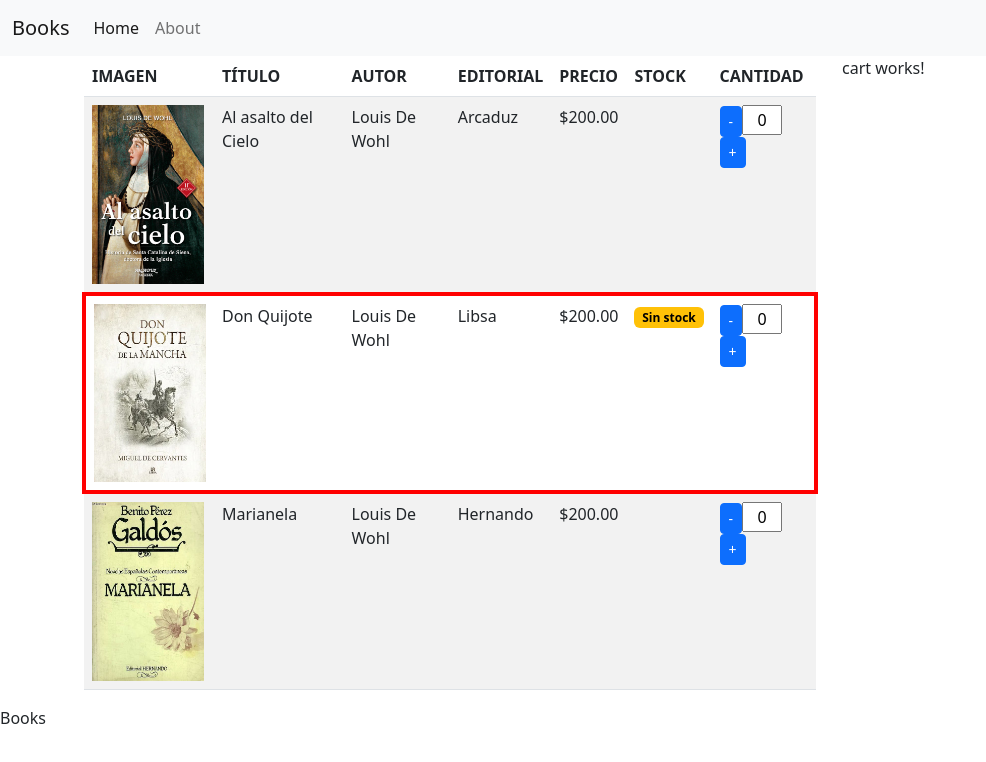
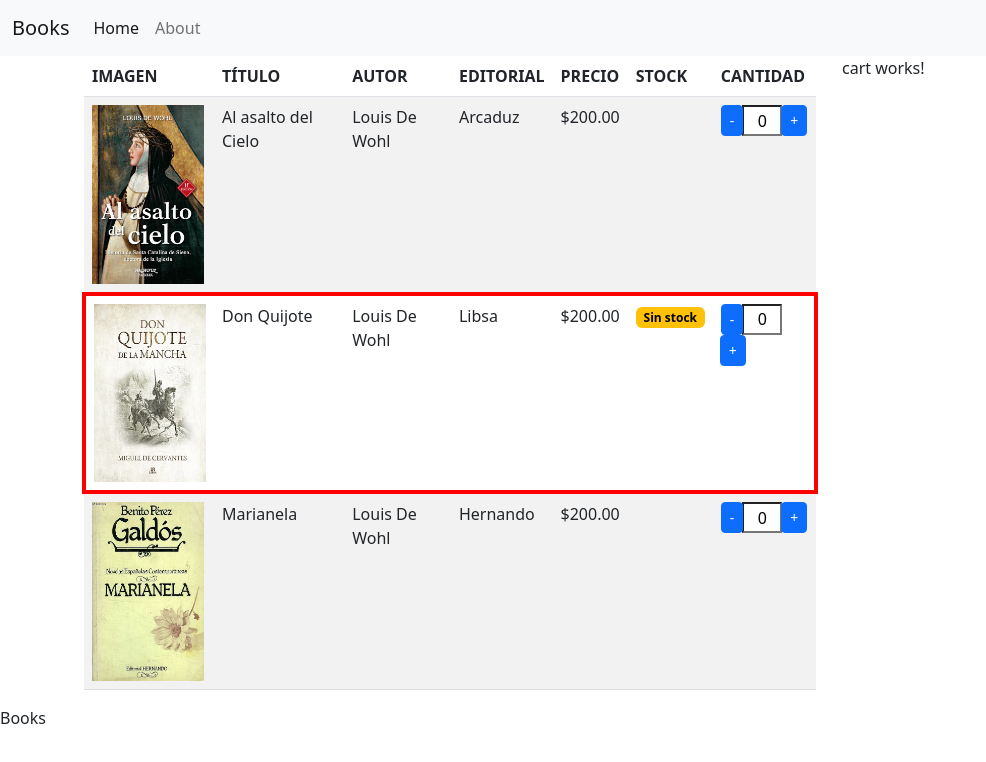
Before and after one commit to agusmelzi/AngularBooks, an Angular app: page /books in a window 1280 px wide. Shown: the top 762 px of the page, without its empty margins (0-986 px from the left). Built offline with nearby package versions, Linux system fonts and the light colour scheme.

Commit message:
Corrijo input y botones + y -

```diff
--- a/src/app/input-integer/input-integer.component.html
+++ b/src/app/input-integer/input-integer.component.html
@@ -1,3 +1,11 @@
-<button type="button" class="btn btn-primary btn-sm" (click)="downQuantity()">-</button>
-<input type="text" [(ngModel)]="quantity" (keyup)="changeQuantity($event)">
-<button type="button" class="btn btn-primary btn-sm" (click)="upQuantity()">+</button>
+<div class="input-group">
+    <div class="input-group">
+        <div class="input-group-prepend">
+            <button type="button" class="btn btn-primary btn-sm" (click)="downQuantity()">-</button>
+        </div>
+        <input type="text" [(ngModel)]="quantity" (keyup)="changeQuantity($event)">
+        <div class="input-group-append">
+            <button type="button" class="btn btn-primary btn-sm" (click)="upQuantity()">+</button>
+        </div>
+    </div>
+</div>
```
